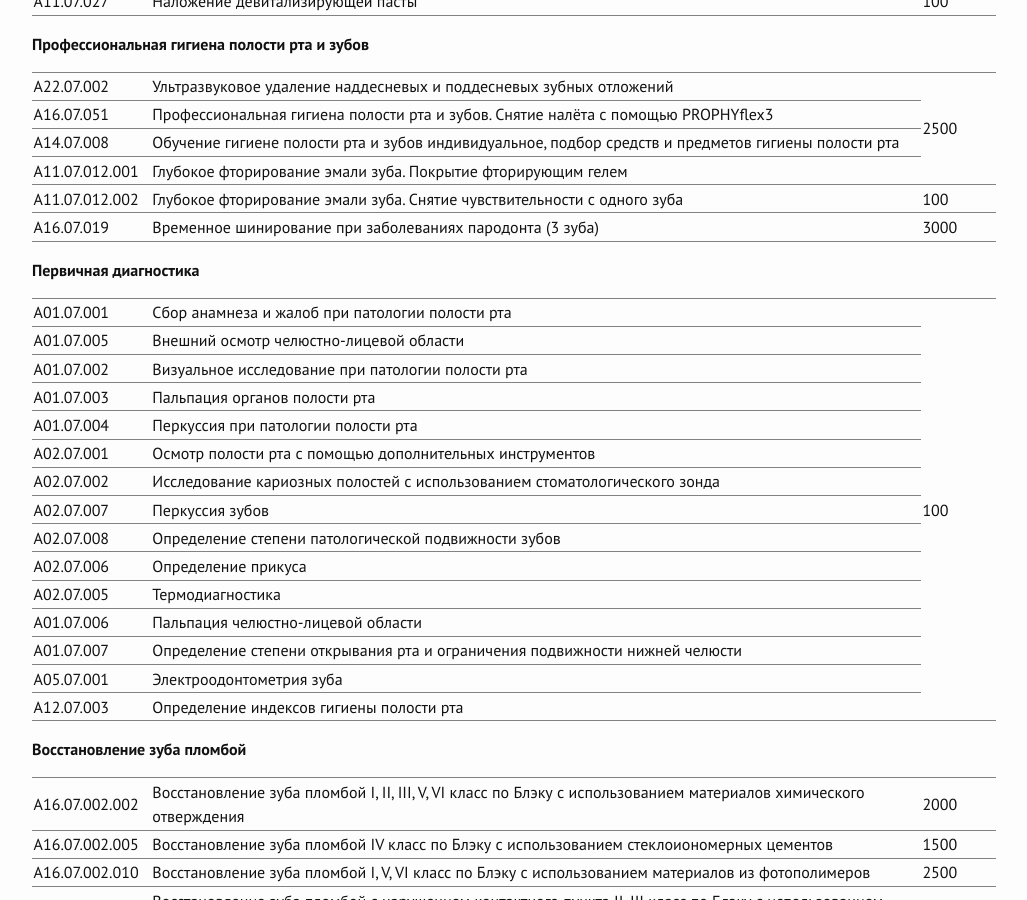
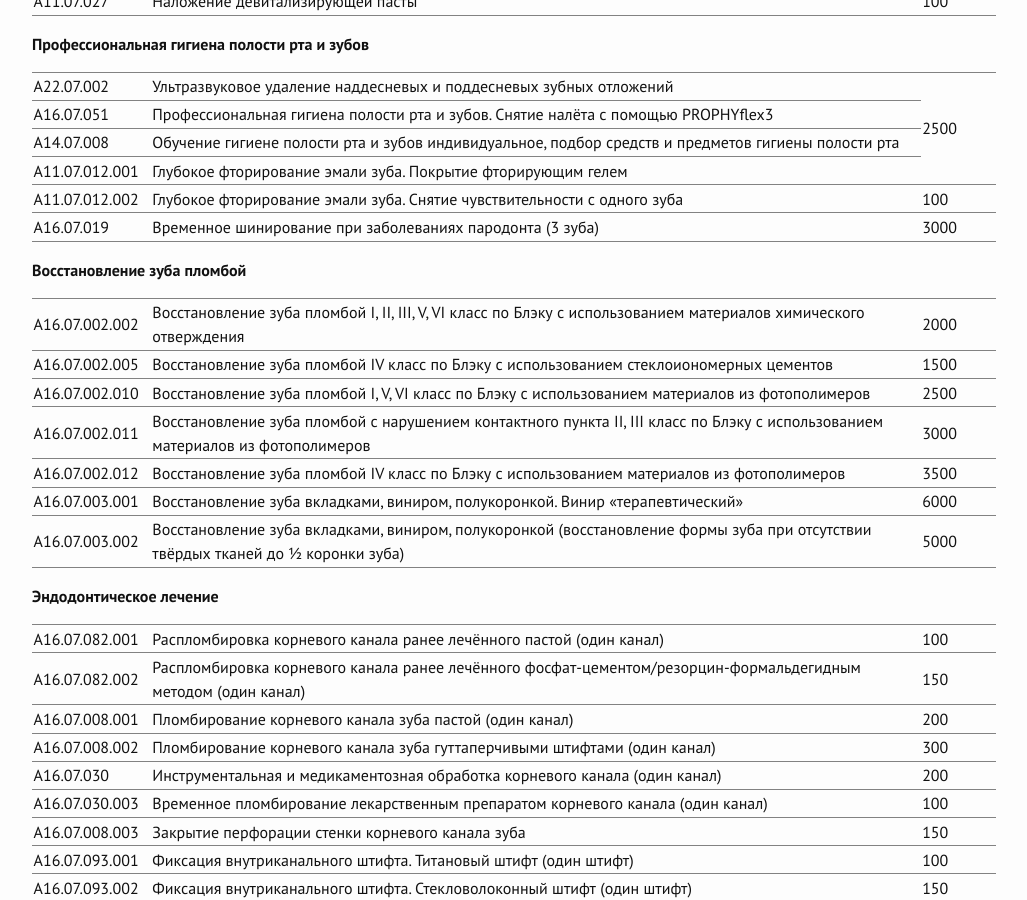
Before and after one commit to albus-dentes/albus-dentes.github.io, a Jekyll site: the page built from prices/index.html, in a window 1280 px wide and 900 px high, scrolled down 669 px. Shown: the whole window, without its empty margins (126-1153 px from the left). Built offline with Jekyll 4.4.1, drawn with Linux system fonts in a browser that asks for light colours.

Commit message:
Update prices

```diff
--- a/prices/index.html
+++ b/prices/index.html
@@ -81,70 +81,6 @@ title: Цены
     <td>А16.07.019</td>
     <td>Временное шинирование при заболеваниях пародонта (3 зуба)</td>
     <td>3000</td>
-  </tr>
-  <tr>
-    <td colspan="3" class="section-header">Первичная диагностика</td>
-  </tr>
-  <tr>
-    <td>А01.07.001</td>
-    <td>Сбор анамнеза и жалоб при патологии полости рта</td>
-    <td rowspan="15">100</td>
-  </tr>
-  <tr>
-    <td>А01.07.005</td>
-    <td>Внешний осмотр челюстно-лицевой области</td>
-  </tr>
-  <tr>
-    <td>А01.07.002</td>
-    <td>Визуальное исследование при патологии полости рта</td>
-  </tr>
-  <tr>
-    <td>А01.07.003</td>
-    <td>Пальпация органов полости рта</td>
-  </tr>
-  <tr>
-    <td>А01.07.004</td>
-    <td>Перкуссия при патологии полости рта</td>
-  </tr>
-  <tr>
-    <td>А02.07.001</td>
-    <td>Осмотр полости рта с помощью дополнительных инструментов</td>
-  </tr>
-  <tr>
-    <td>А02.07.002</td>
-    <td>Исследование кариозных полостей с использованием стоматологического зонда</td>
-  </tr>
-  <tr>
-    <td>А02.07.007</td>
-    <td>Перкуссия зубов</td>
-  </tr>
-  <tr>
-    <td>А02.07.008</td>
-    <td>Определение степени патологической подвижности зубов</td>
-  </tr>
-  <tr>
-    <td>А02.07.006</td>
-    <td>Определение прикуса</td>
-  </tr>
-  <tr>
-    <td>А02.07.005</td>
-    <td>Термодиагностика</td>
-  </tr>
-  <tr>
-    <td>А01.07.006</td>
-    <td>Пальпация челюстно-лицевой области</td>
-  </tr>
-  <tr>
-    <td>А01.07.007</td>
-    <td>Определение степени открывания рта и ограничения подвижности нижней челюсти</td>
-  </tr>
-  <tr>
-    <td>А05.07.001</td>
-    <td>Электроодонтометрия зуба</td>
-  </tr>
-  <tr>
-    <td>А12.07.003</td>
-    <td>Определение индексов гигиены полости рта</td>
   </tr>
   <tr>
     <td colspan="3" class="section-header">Восстановление зуба пломбой</td>
```
